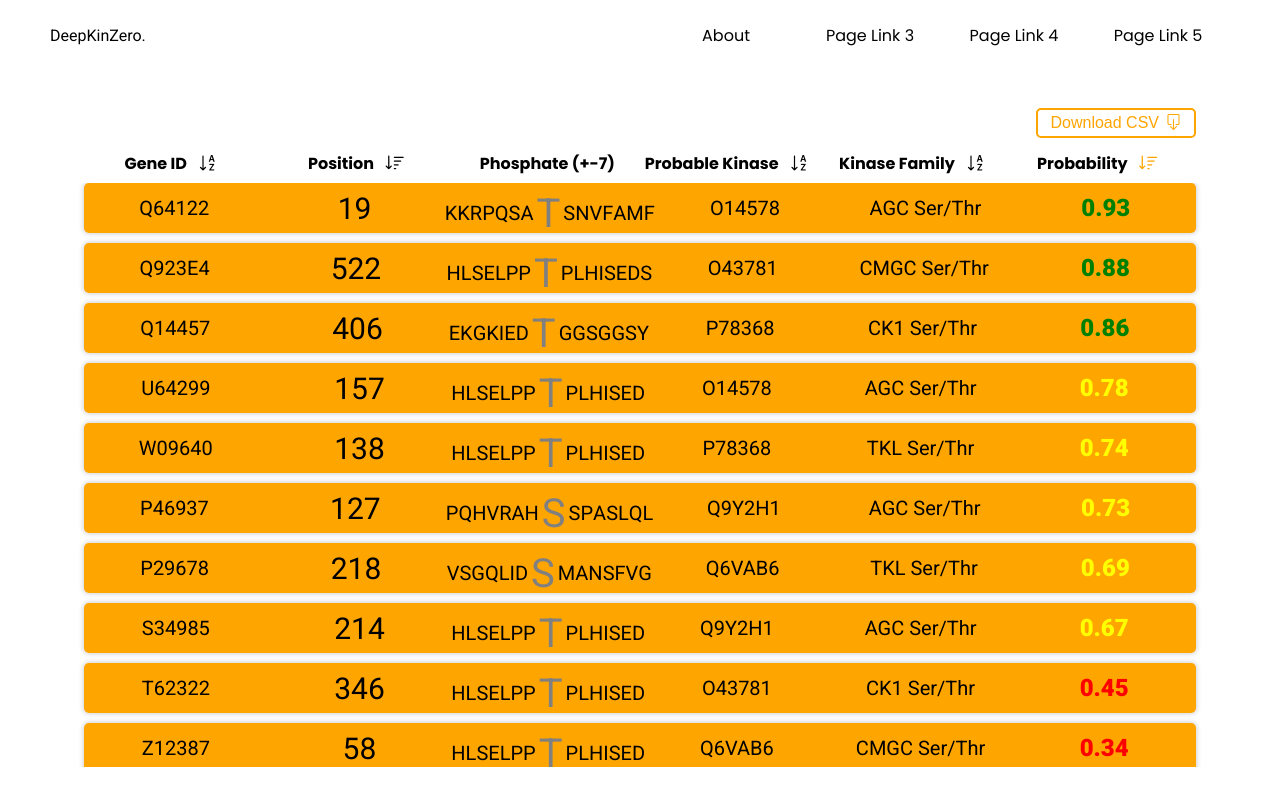
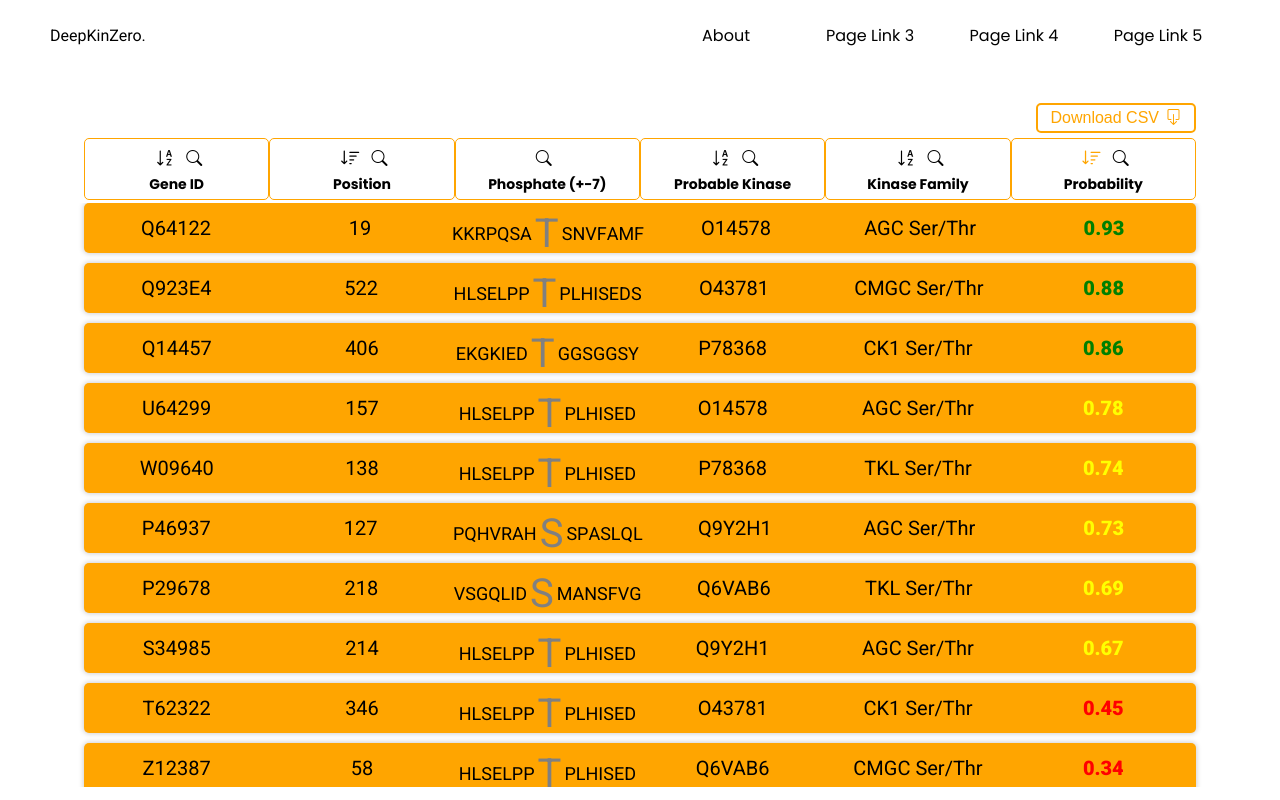
Before and after one commit to yesencan/ENS491-Project, a React (Create React App) app in the folder client/: page /results in a window 1280 px wide. Built offline with nearby package versions, Linux system fonts and the light colour scheme.

Commit message:
filter is added

```diff
--- a/client/src/pages/Output.jsx
+++ b/client/src/pages/Output.jsx
@@ -34,7 +34,7 @@ const Wrapper = styled.div`
 
 const ResultsContainer = styled.div`
   width: 90%;
-  height: auto;
+  height: 80vh;
   max-height: 80%;
   overflow-y: auto;
   position: relative;
@@ -59,16 +59,17 @@ const Row = styled.div`
 
 const Table = styled.div`
   width: 90%;
-  height: 40px;
+  height: 60px;
   display: flex;
   padding: 0 20px 0 20px;
   box-sizing: border-box;
   position: relative;
   font-family: "Poppins";
   font-size: 16px;
+  bottom: 5px;
 `;
 
-const Label = styled.div`
+const LabelContainer = styled.div`
   flex: 1;
   height: 100%;
   display: flex;
@@ -76,8 +77,23 @@ const Label = styled.div`
   justify-content: center;
   font-family: "Poppins";
   font-weight: bold;
-  font-size: 16px;
+  font-size: 14px;
   color: black;
+  flex-direction: column;
+  border: 1px solid orange;
+  border-radius: 5px;
+`;
+
+const Label = styled.div`
+  display: flex;
+  justify-content: center;
+  align-items: center;
+`;
+
+const OptionsContainer = styled.div`
+  display: flex;
+  justify-content: center;
+  align-items: center;
 `;
 
 const GeneId = styled.div`
@@ -97,7 +113,7 @@ const Position = styled.div`
   align-items: center;
   justify-content: center;
   color: black;
-  font-size: 30px;
+  font-size: 20px;
 `;
 
 const ProteinSequence = styled.div`
@@ -142,12 +158,12 @@ const Probability = styled.div`
       : props.probability > 0.5
       ? "yellow"
       : "red"};
-  font-size: 24px;
+  font-size: 20px;
   font-weight: 700;
 `;
 
 const Letter = styled.span`
-  font-size: ${(props) => (props.idx === 7 ? "40px" : "20px")};
+  font-size: ${(props) => (props.idx === 7 ? "40px" : "18px")};
   color: ${(props) => (props.idx === 7 ? "gray" : "black")};
   margin: ${(props) => (props.idx === 7 ? "0 3px 0 3px" : "0")};
   transform: translateY(5px);
@@ -168,6 +184,7 @@ const Tag = styled.button`
   font-size: 20px;
   background-color: transparent;
   transition: 0.2s all;
+  user-select: none;
   cursor: pointer;
   &:hover {
     transform: translateY(-2px);
@@ -196,13 +213,126 @@ const DownloadCSV = styled.button`
   }
 `;
 
+const SearchContainer = styled.div`
+  width: auto;
+  height: 30px;
+  display: flex;
+  align-items: center;
+  justify-content: center;
+`;
+
+const SearchInput = styled.input`
+  width: ${(props) => (props.isClicked ? "70px" : "0")};
+  height: 25px;
+  border: ${(props) => (props.isClicked ? "1px solid black" : "none")};
+  border-radius: 5px;
+  outline: none;
+  margin-left: 5px;
+  padding-left: ${(props) => (props.isClicked ? "5px" : "0")};
+  transition: 0.5s;
+`;
+
 const Output = () => {
   const [sortBy, setSortBy] = useState("probability");
   const getRowKey = (item, idx) => `${idx}-${sortBy}`;
+  const [searchClicked, setSearchClicked] = useState("");
+  const [filteredList, setFilteredList] = useState(OutputData.results);
 
   const handleSort = (type) => {
     setSortBy(type);
   };
+
+  const handleSearchClick = (type) => {
+    setSearchClicked(type);
+  };
+
+  const handleSearch = (e, type) => {
+    let filteredList = [];
+    let text = e.target.value;
+    console.log(text);
+    if (type === "GeneID") {
+      OutputData.results.forEach((item) => {
+        console.log(item);
+        if (text === "") {
+          filteredList.push(item);
+        } else if (
+          item.geneId.toLowerCase().toString().includes(text.toLowerCase())
+        ) {
+          filteredList.push(item);
+        }
+      });
+      setFilteredList(filteredList);
+    }
+    if (type === "Position") {
+      OutputData.results.forEach((item) => {
+        console.log(item);
+        if (text === "") {
+          filteredList.push(item);
+        } else if (
+          item.position.toLowerCase().toString().includes(text.toLowerCase())
+        ) {
+          filteredList.push(item);
+        }
+      });
+      setFilteredList(filteredList);
+    }
+    if (type === "Phosphate") {
+      OutputData.results.forEach((item) => {
+        console.log(item);
+        if (text === "") {
+          filteredList.push(item);
+        } else if (
+          item.proteinSeq.toLowerCase().toString().includes(text.toLowerCase())
+        ) {
+          filteredList.push(item);
+        }
+      });
+      setFilteredList(filteredList);
+    }
+    if (type === "Kinase") {
+      OutputData.results.forEach((item) => {
+        console.log(item);
+        if (text === "") {
+          filteredList.push(item);
+        } else if (
+          item.probKinase.toLowerCase().toString().includes(text.toLowerCase())
+        ) {
+          filteredList.push(item);
+        }
+      });
+      setFilteredList(filteredList);
+    }
+    if (type === "KinaseFamily") {
+      OutputData.results.forEach((item) => {
+        console.log(item);
+        if (text === "") {
+          filteredList.push(item);
+        } else if (
+          item.kinaseFamily
+            .toLowerCase()
+            .toString()
+            .includes(text.toLowerCase())
+        ) {
+          filteredList.push(item);
+        }
+      });
+      setFilteredList(filteredList);
+    }
+    if (type === "Probability") {
+      OutputData.results.forEach((item) => {
+        console.log(item);
+        if (text === "") {
+          filteredList.push(item);
+        } else if (
+          item.probability.toLowerCase().toString().includes(text.toLowerCase())
+        ) {
+          filteredList.push(item);
+        }
+      });
+      setFilteredList(filteredList);
+    }
+  };
+  console.log(filteredList);
   return (
     <Container>
       <Wrapper>
@@ -212,17 +342,35 @@ const Output = () => {
           </DownloadCSV>
         </Table>
         <Table>
-          <Label>
-            Gene ID{" "}
+          <LabelContainer>
+            <OptionsContainer>
+              {" "}
               <Tag
                 isClicked={sortBy === "geneID"}
                 onClick={() => handleSort("geneID")}
               >
                 <i class="bi bi-sort-alpha-down"></i>
               </Tag>
-          </Label>
-          <Label>
-            Position{" "}
+              <SearchContainer>
+                <Tag
+                  style={{ fontSize: "16px", margin: 0, padding: 0 }}
+                  onClick={() => handleSearchClick("GeneID")}
+                >
+                  <i class="bi bi-search"></i>
+                </Tag>
+                <SearchInput
+                  placeholder="Search..."
+                  isClicked={searchClicked === "GeneID"}
+                  type="text"
+                  onChange={(e) => handleSearch(e, "GeneID")}
+                />
+              </SearchContainer>
+            </OptionsContainer>
+            <Label> Gene ID </Label>
+          </LabelContainer>
+          <LabelContainer>
+            <OptionsContainer>
+              {" "}
               <Tag
                 isClicked={sortBy === "position"}
                 onClick={() => handleSort("position")}
@@ -230,38 +378,124 @@ const Output = () => {
                 {" "}
                 <i class="bi bi-sort-down"></i>
               </Tag>
-          </Label>
-          <Label>Phosphate (+-7)</Label>
-          <Label>
-            Probable Kinase{" "}
+              <SearchContainer>
+                <Tag
+                  style={{ fontSize: "16px", margin: 0, padding: 0 }}
+                  onClick={() => handleSearchClick("Position")}
+                >
+                  <i class="bi bi-search"></i>
+                </Tag>
+                <SearchInput
+                  placeholder="Search..."
+                  isClicked={searchClicked === "Position"}
+                  type="text"
+                  onChange={(e) => handleSearch(e, "Position")}
+                />
+              </SearchContainer>
+            </OptionsContainer>
+            <Label> Position </Label>
+          </LabelContainer>
+          <LabelContainer>
+            <OptionsContainer>
+              {" "}
+              <SearchContainer>
+                <Tag
+                  style={{ fontSize: "16px" }}
+                  onClick={() => handleSearchClick("Phosphate")}
+                >
+                  <i class="bi bi-search"></i>
+                </Tag>
+                <SearchInput
+                  placeholder="Search..."
+                  isClicked={searchClicked === "Phosphate"}
+                  type="text"
+                  onChange={(e) => handleSearch(e, "Phosphate")}
+                />
+              </SearchContainer>
+            </OptionsContainer>
+            <Label> Phosphate (+-7) </Label>
+          </LabelContainer>
+
+          <LabelContainer>
+            <OptionsContainer>
               <Tag
                 isClicked={sortBy === "probableKinase"}
                 onClick={() => handleSort("probableKinase")}
               >
                 <i class="bi bi-sort-alpha-down"></i>
               </Tag>
-          </Label>
-          <Label>
-            Kinase Family{" "}
+              <SearchContainer>
+                <Tag
+                  style={{ fontSize: "16px", margin: 0, padding: 0 }}
+                  onClick={() => handleSearchClick("Kinase")}
+                >
+                  <i class="bi bi-search"></i>
+                </Tag>
+                <SearchInput
+                  placeholder="Search..."
+                  isClicked={searchClicked === "Kinase"}
+                  type="text"
+                  onChange={(e) => handleSearch(e, "Kinase")}
+                />
+              </SearchContainer>
+            </OptionsContainer>
+            <Label> Probable Kinase </Label>
+          </LabelContainer>
+          <LabelContainer>
+            <OptionsContainer>
+              {" "}
               <Tag
                 isClicked={sortBy === "kinaseFamily"}
                 onClick={() => handleSort("kinaseFamily")}
               >
                 <i class="bi bi-sort-alpha-down"></i>
               </Tag>
-          </Label>
-          <Label>
-            Probability{" "}
+              <SearchContainer>
+                <Tag
+                  style={{ fontSize: "16px", margin: 0, padding: 0 }}
+                  onClick={() => handleSearchClick("KinaseFamily")}
+                >
+                  <i class="bi bi-search"></i>
+                </Tag>
+                <SearchInput
+                  placeholder="Search..."
+                  isClicked={searchClicked === "KinaseFamily"}
+                  type="text"
+                  onChange={(e) => handleSearch(e, "KinaseFamily")}
+                />
+              </SearchContainer>
+            </OptionsContainer>
+            <Label> Kinase Family </Label>
+          </LabelContainer>
+          <LabelContainer>
+            <OptionsContainer>
+              {" "}
               <Tag
                 isClicked={sortBy === "probability"}
                 onClick={() => handleSort("probability")}
               >
                 <i class="bi bi-sort-down"></i>
               </Tag>
-          </Label>
+              <SearchContainer>
+                <Tag
+                  style={{ fontSize: "16px", margin: 0, padding: 0 }}
+                  onClick={() => handleSearchClick("Probability")}
+                >
+                  <i class="bi bi-search"></i>
+                </Tag>
+                <SearchInput
+                  placeholder="Search..."
+                  isClicked={searchClicked === "Probability"}
+                  type="text"
+                  onChange={(e) => handleSearch(e, "Probability")}
+                />
+              </SearchContainer>
+            </OptionsContainer>
+            <Label> Probability </Label>
+          </LabelContainer>
         </Table>
         <ResultsContainer>
-          {OutputData.results
+          {filteredList
             .sort((a, b) => {
               if (sortBy === "probability") {
                 return parseFloat(b.probability) - parseFloat(a.probability);
```
Lines whose indentation alone changed are shown as unchanged.
